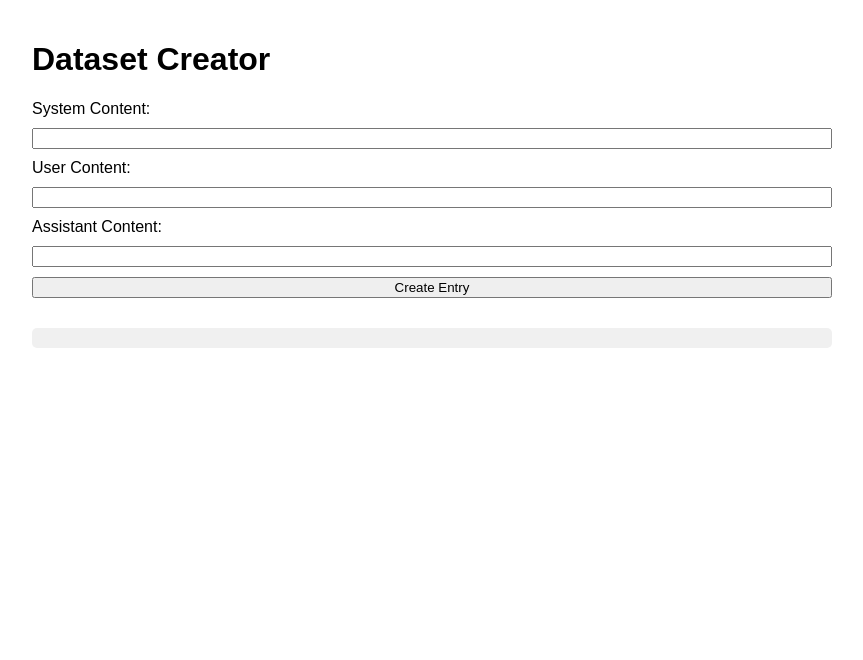
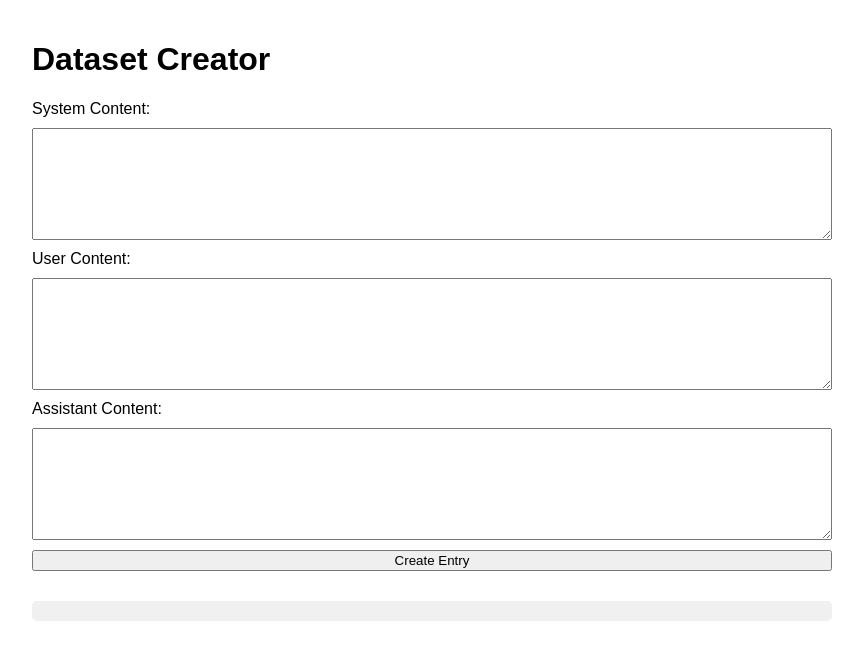
Before and after one commit to alextobias78/Fine-Tuner, a Flask app: page / in a window 1280 px wide. Shown: the top 660 px of the page, without its empty margins (208-1071 px from the left). Run offline with Flask 3, Linux system fonts and the light colour scheme.

Commit message:
feat: Ensure entries are valid JSONL and handle multi-line input including code and text

```diff
--- a/app.py
+++ b/app.py
@@ -1,5 +1,5 @@
-from flask import Flask, request, render_template, jsonify
-from dataset_handler import create_dataset_entry
+from flask import Flask, request, render_template, Response
+from dataset_handler import create_dataset_entry, save_to_file
 
 app = Flask(__name__)
 
@@ -11,7 +11,8 @@ def index():
         assistant_content = request.form['assistant_content']
 
         entry = create_dataset_entry(system_content, user_content, assistant_content)
-        return jsonify(entry)
+        save_to_file(entry)
+        return Response(entry, mimetype='application/json')
 
     return render_template('index.html')
 
--- a/dataset_handler.py
+++ b/dataset_handler.py
@@ -8,8 +8,8 @@ def create_dataset_entry(system_content, user_content, assistant_content):
             {"role": "assistant", "content": assistant_content}
         ]
     }
-    return entry
+    return json.dumps(entry)
 
 def save_to_file(entry, filename="dataset.jsonl"):
-    with open(filename, "a") as f:
-        f.write(json.dumps(entry) + "\n")
+    with open(filename, "a", encoding="utf-8") as f:
+        f.write(entry + "\n")
--- a/static/styles.css
+++ b/static/styles.css
@@ -10,8 +10,13 @@ form {
     flex-direction: column;
 }
 
-label, input, button {
+label, textarea, button {
     margin-bottom: 10px;
+}
+
+textarea {
+    height: 100px;
+    padding: 5px;
 }
 
 #result {
@@ -20,4 +25,5 @@ label, input, button {
     background-color: #f0f0f0;
     padding: 10px;
     border-radius: 5px;
+    overflow-x: auto;
 }
--- a/templates/index.html
+++ b/templates/index.html
@@ -10,13 +10,13 @@
     <h1>Dataset Creator</h1>
     <form id="datasetForm">
         <label for="system_content">System Content:</label>
-        <input type="text" id="system_content" name="system_content" required>
+        <textarea id="system_content" name="system_content" required></textarea>
 
         <label for="user_content">User Content:</label>
-        <input type="text" id="user_content" name="user_content" required>
+        <textarea id="user_content" name="user_content" required></textarea>
 
         <label for="assistant_content">Assistant Content:</label>
-        <input type="text" id="assistant_content" name="assistant_content" required>
+        <textarea id="assistant_content" name="assistant_content" required></textarea>
 
         <button type="submit">Create Entry</button>
     </form>
@@ -29,9 +29,9 @@
                 method: 'POST',
                 body: new FormData(this),
             })
-            .then(response => response.json())
+            .then(response => response.text())
             .then(data => {
-                document.getElementById('result').textContent = JSON.stringify(data, null, 2);
+                document.getElementById('result').textContent = data;
             });
         });
     </script>
```
